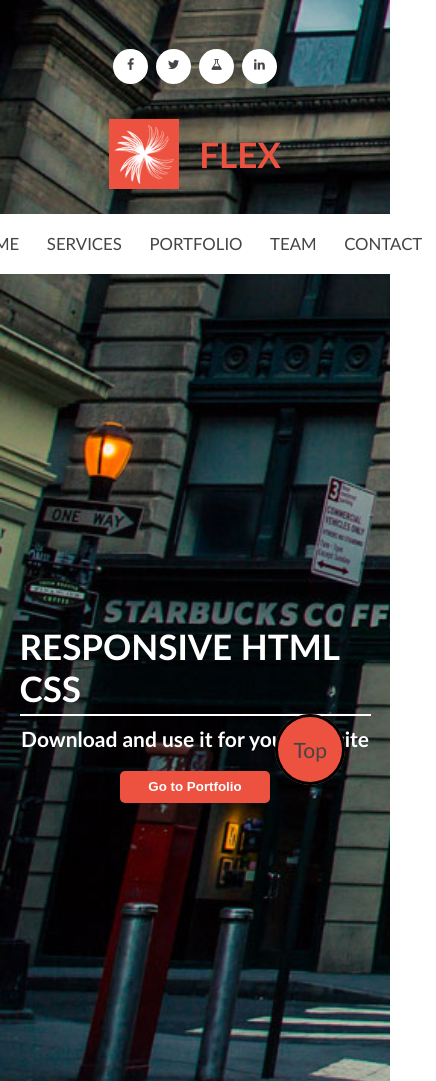
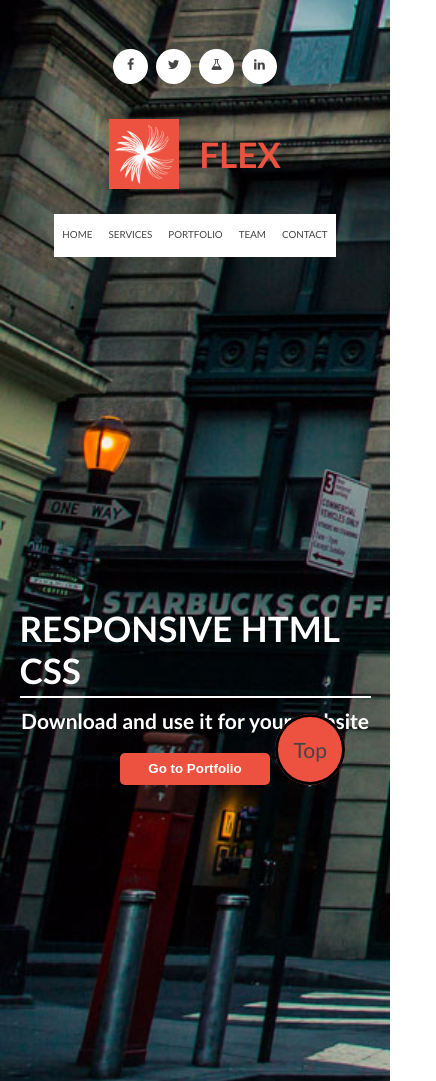
Before and after one commit to jyo30kumar/flexbox, a plain HTML site: page index.html in a window 390 px wide. Shown: the top 1081 px of the page, 436 px wide, since content can reach past the window. Drawn offline with Linux system fonts and the light colour scheme.

Commit message:
Update responsive.css

```diff
--- a/responsive.css
+++ b/responsive.css
@@ -59,8 +59,10 @@
         justify-content: center;
     }
     .menu-wrapper li a{
-        line-height: 60px;
-        padding-top: 15px;
+        line-height: 40px;
+        padding-top: 10px;
+        font-size: 0.7rem;
+
     }
     .top-header .fa{
         padding: 10px;
```
